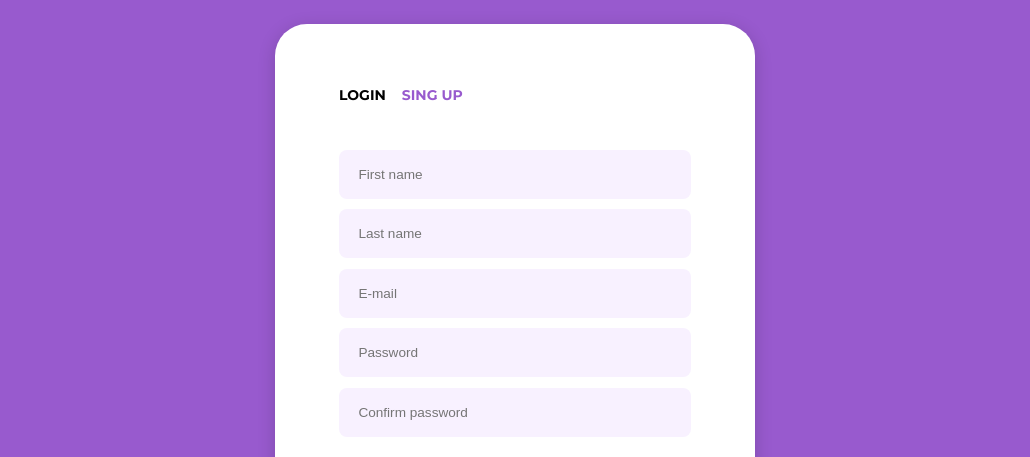
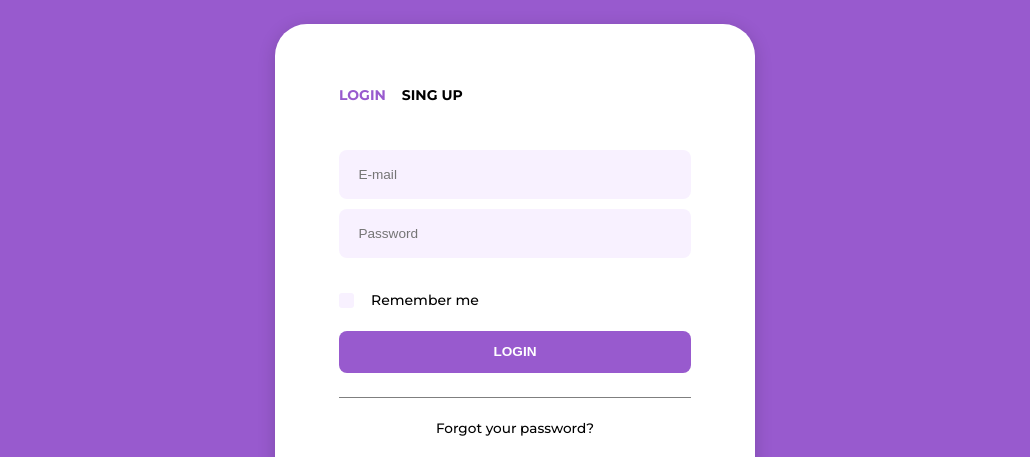
Before and after one commit to AnToxa566/validation-form, a plain HTML site: page index.html in a window 1280 px wide. Shown: the part 232-689 px from the top of the page, without its empty margins (125-1155 px from the left). Drawn offline with Linux system fonts and the light colour scheme.

Commit message:
feat: Login Modal

```diff
--- a/index.html
+++ b/index.html
@@ -13,13 +13,52 @@
     <body>
         <h1 class="header">Login and Registration Form</h1>
 
+
+        <!-- Login Modal -->
+
         <div class="modal">
+            <div class="modal__header">
+                <div class="modal__header-login modal__header--active">Login</div>
+                <div class="modal__header-reg">Sing up</div>
+            </div>
+
+            <form class="modal__form modal__form--login">
+                <input class="modal__form-input" type="email" placeholder="E-mail" name="email" id="email">
+                <input class="modal__form-input" type="password" placeholder="Password" name="password" id="password">
+
+                <label class="modal__form-check modal__form-check--unchecked">
+                    <input type="checkbox" name="rememder" id="rememder">
+                    Remember me
+                </label>
+
+                <button class="modal__form-submit" type="submit">Login</button>
+            </form>
+
+            <span class="modal__divider"></span>
+
+            <a class="modal__forgot">
+                Forgot your password?
+            </a>
+
+            <a href="#" class="google-singup">
+                <img class="google-singup__img" src="./assets/img/google-icon.png" alt="Google icon">
+
+                <span class="google-singup__content">
+                    Continue with <span class="bold">Google</span>
+                </span>
+            </a>
+        </div>
+
+
+        <!-- Singup Modal -->
+
+        <div class="modal d-none">
             <div class="modal__header">
                 <div class="modal__header-login">Login</div>
                 <div class="modal__header-reg modal__header--active">Sing up</div>
             </div>
 
-            <form class="modal__form">
+            <form class="modal__form modal__form--singup">
                 <input class="modal__form-input" type="text" placeholder="First name" name="first_name" id="first_name">
                 <input class="modal__form-input" type="text" placeholder="Last name" name="last_name" id="last_name">
                 <input class="modal__form-input" type="email" placeholder="E-mail" name="email" id="email">
--- a/style.css
+++ b/style.css
@@ -2,8 +2,10 @@
 @import url('./reset.css');
 
 :root {
-    --purple-color: #985ACE;
-    --input-text-color: #403A4B;
+    --purple-color: #985ace;
+    --input-text-color: #403a4b;
+
+    --input-bg-color: #f8f1ff;
 }
 
 *,
@@ -23,12 +25,13 @@ body {
     font-weight: 400;
     font-size: 14px;
 
-    /* width: 100vw;
-    height: 100vh; */
-
     padding: 3rem;
 
     background-color: var(--purple-color);
+}
+
+.d-none {
+    display: none;
 }
 
 .bold {
@@ -88,11 +91,12 @@ body {
 .modal__form-input {
     width: 100%;
 
-    background-color: #F8F1FF;
+    background-color: var(--input-bg-color);
     border-radius: 0.5rem;
     border: 1px solid transparent;
 
     font-size: 0.85rem;
+    font-weight: 500;
     color: var(--input-text-color);
 
     padding: 1rem 1.15rem;
@@ -104,8 +108,47 @@ body {
     border: 1px solid var(--purple-color);
 }
 
-.modal__form-input:last-of-type {
+.modal__form--singup .modal__form-input:last-of-type {
     margin-bottom: 3rem;
+}
+
+.modal__form-check {
+    cursor: pointer;
+    position: relative;
+
+    display: flex;
+    align-items: center;
+
+    font-weight: 500;
+
+    margin: 1.5rem 0 1.5rem 2rem;
+}
+
+.modal__form-check input {
+    display: none;
+}
+
+.modal__form-check--unchecked::after,
+.modal__form-check--checked::after {
+    position: absolute;
+    content: "";
+
+    top: 0;
+    left: -2rem;
+
+    width: 15px;
+    height: 15px;
+
+    border-radius: 3px;
+}
+
+.modal__form-check--unchecked::after {
+    background: var(--input-bg-color);
+}
+
+.modal__form-check--checked::after {
+    border: 3px solid var(--input-bg-color);
+    background: var(--purple-color);
 }
 
 .modal__form-submit {
@@ -137,6 +180,21 @@ body {
     border-bottom: 1px solid #000000;
 }
 
+.modal__forgot {
+    display: block;
+    cursor: pointer;
+
+    font-size: 0.85rem;
+    font-weight: 500;
+
+    text-align: center;
+    text-decoration: none;
+
+    color: black;
+
+    margin-bottom: 1.5rem;
+}
+
 .google-singup {
     display: flex;
     align-items: center;
```
